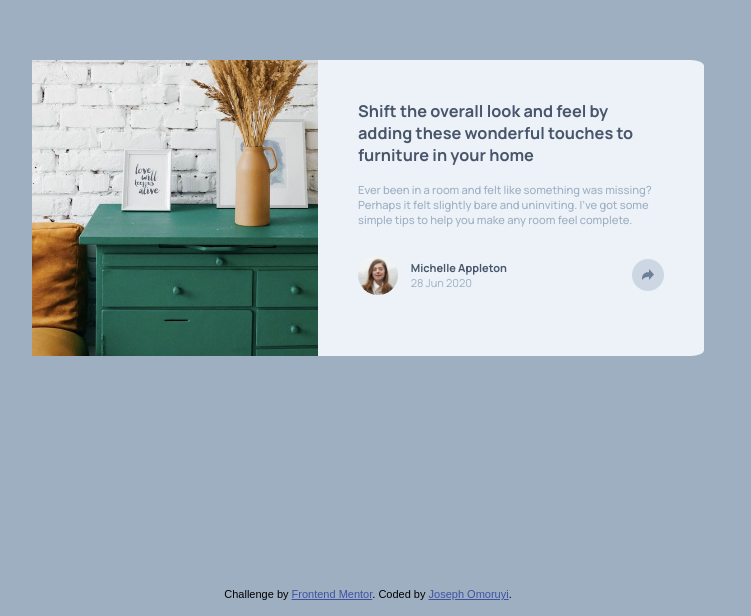
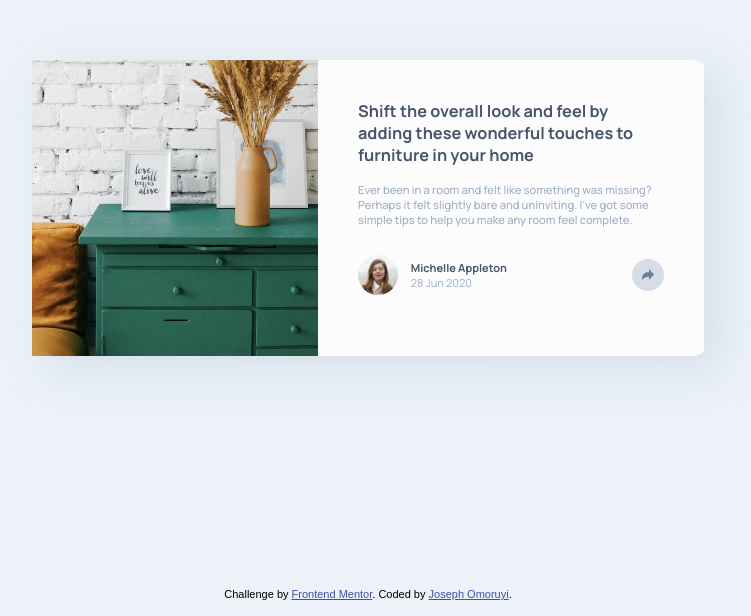
Before and after one commit to Joseph2909/Article-share-page, a plain HTML site: page index.html in a window 1280 px wide. Shown: the part 200-816 px from the top of the page, without its empty margins (272-1023 px from the left). Drawn offline with Linux system fonts and the light colour scheme.

Commit message:
changed the bg colour of the body

```diff
--- a/styles.css
+++ b/styles.css
@@ -1,6 +1,6 @@
 body {
   font-family: "Outfit", sans-serif;
-  background-color: hsl(212, 23%, 69%);
+  background-color: hsl(210, 46%, 95%);
   display: flex;
   justify-content: center;
   align-items: center;
@@ -32,9 +32,10 @@ p {
   max-height: 30rem;
   min-height: 30rem;
   max-width: 42rem;
-  background-color: hsl(210, 46%, 95%);
+  background-color: hsl(240, 14%, 99%);
   border-radius: 2%;
   overflow: hidden;
+  box-shadow: 1rem 0.8rem 3rem hsla(212, 23%, 69%, 0.3);
 }
 .image-container {
   width: 100%;
```
